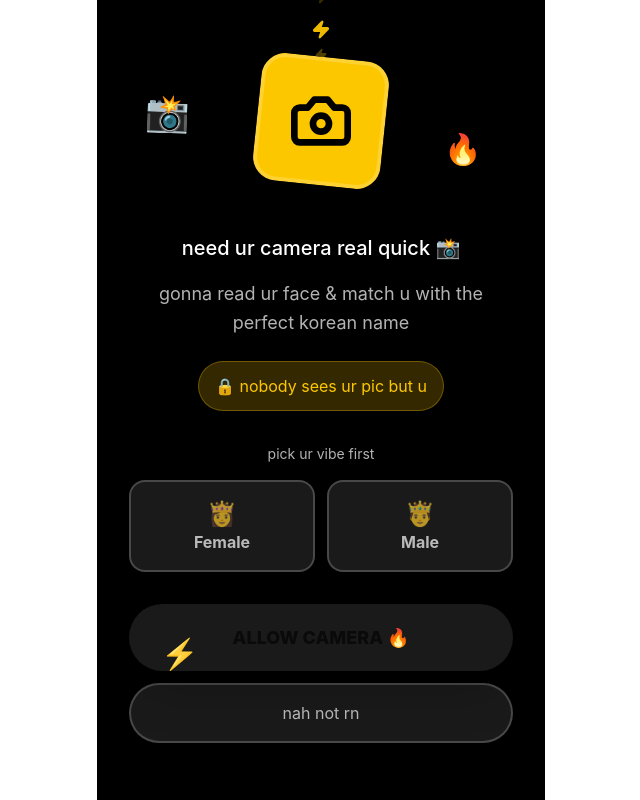
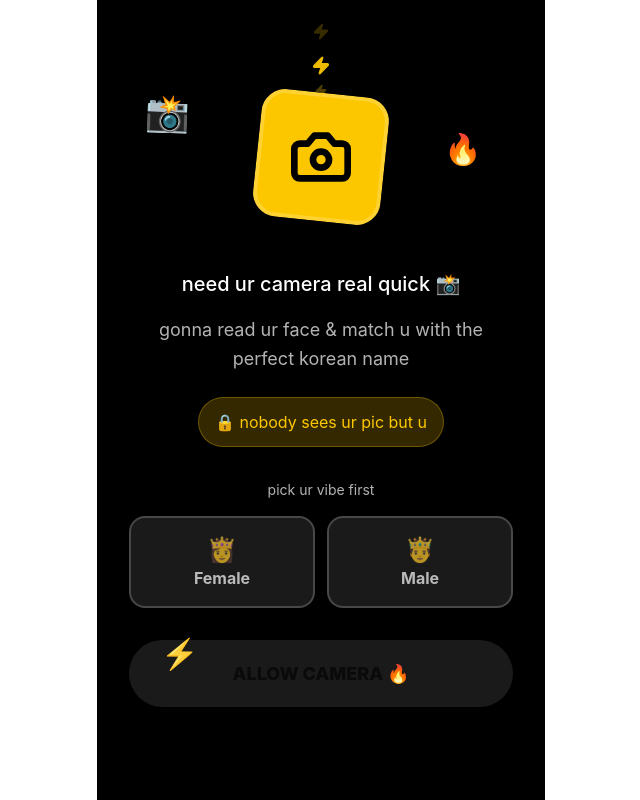
Before and after one commit to sinandsean/nameko-web, a React (Vite) app: page / in a window 1280 px wide. Both pictures are taken after a click on the button "LET'S GO 🔥". Shown: the whole page, without its empty margins (319-959 px from the left). Built offline with nearby package versions, Linux system fonts and the light colour scheme; a web font is replaced by a local one.

Commit message:
chore: remove unnecessary button

```diff
--- a/src/App.tsx
+++ b/src/App.tsx
@@ -1,5 +1,5 @@
-import { useState, useEffect, useRef } from "react";
-import { Routes, Route, useNavigate, useLocation } from "react-router-dom";
+import { useEffect, useRef, useState } from "react";
+import { Route, Routes, useLocation, useNavigate } from "react-router-dom";
 import { CameraPermissionScreen } from "./components/CameraPermissionScreen";
 import { LoadingScreen } from "./components/LoadingScreen";
 import { ResultScreen } from "./components/ResultScreen";
@@ -48,11 +48,6 @@ function App() {
       }
     };
     input.click();
-  };
-
-  const handleNotNow = () => {
-    isNavigatingRef.current = true;
-    navigate("/", { state: { fromForward: false } });
   };
 
   const handleCapture = (photoData: string) => {
@@ -109,7 +104,7 @@ function App() {
 
   const handleBackFromResult = () => {
     isNavigatingRef.current = true;
-    navigate('/permission', { state: { fromForward: false } });
+    navigate("/permission", { state: { fromForward: false } });
   };
 
   // Track the maximum index reached to prevent browser forward navigation
@@ -117,7 +112,7 @@ function App() {
   const isNavigatingRef = useRef(false);
 
   useEffect(() => {
-    const pathOrder = ['/', '/permission', '/loading', '/result'];
+    const pathOrder = ["/", "/permission", "/loading", "/result"];
     const currentIndex = pathOrder.indexOf(location.pathname);
 
     if (currentIndex === -1) return;
@@ -125,14 +120,17 @@ function App() {
     // Skip blocking if this is a programmatic navigation (from our app)
     if (isNavigatingRef.current) {
       isNavigatingRef.current = false;
-      maxReachedIndexRef.current = Math.max(maxReachedIndexRef.current, currentIndex);
+      maxReachedIndexRef.current = Math.max(
+        maxReachedIndexRef.current,
+        currentIndex
+      );
       return;
     }
 
     // Block only browser forward navigation (trying to go beyond max reached)
     if (currentIndex > maxReachedIndexRef.current) {
       // This is browser forward button - block it
-      navigate('/', { replace: true });
+      navigate("/", { replace: true });
     } else {
       // This is browser back button - allow it
       maxReachedIndexRef.current = currentIndex;
@@ -145,16 +143,21 @@ function App() {
       <div className="max-w-md mx-auto min-h-screen bg-white relative">
         <Routes>
           <Route path="/" element={<WelcomeScreen onStart={handleStart} />} />
-          <Route path="/permission" element={
-            <CameraPermissionScreen
-              onAllow={handleAllow}
-              onNotNow={handleNotNow}
+          <Route
+            path="/permission"
+            element={<CameraPermissionScreen onAllow={handleAllow} />}
           />
-          } />
-          <Route path="/loading" element={
-            capturedPhoto ? <LoadingScreen capturedPhoto={capturedPhoto} /> : null
-          } />
-          <Route path="/result" element={
+          <Route
+            path="/loading"
+            element={
+              capturedPhoto ? (
+                <LoadingScreen capturedPhoto={capturedPhoto} />
+              ) : null
+            }
+          />
+          <Route
+            path="/result"
+            element={
               capturedPhoto ? (
                 <ResultScreen
                   capturedPhoto={capturedPhoto}
@@ -164,7 +167,8 @@ function App() {
                   onBack={handleBackFromResult}
                 />
               ) : null
-          } />
+            }
+          />
         </Routes>
 
         {showShareSheet && (
--- a/src/components/CameraPermissionScreen.tsx
+++ b/src/components/CameraPermissionScreen.tsx
@@ -1,14 +1,15 @@
-import { motion } from 'motion/react';
-import { Camera, Zap } from 'lucide-react';
-import { useState, useEffect } from 'react';
-import { useLocation } from 'react-router-dom';
+import { Camera, Zap } from "lucide-react";
+import { motion } from "motion/react";
+import { useState } from "react";
+import { useLocation } from "react-router-dom";
 
 interface CameraPermissionScreenProps {
   onAllow: (gender: "F" | "M") => void;
-  onNotNow: () => void;
 }
 
-export function CameraPermissionScreen({ onAllow, onNotNow }: CameraPermissionScreenProps) {
+export function CameraPermissionScreen({
+  onAllow,
+}: CameraPermissionScreenProps) {
   const [selectedGender, setSelectedGender] = useState<"F" | "M" | null>(null);
   const location = useLocation();
 
@@ -20,7 +21,7 @@ export function CameraPermissionScreen({ onAllow, onNotNow }: CameraPermissionSc
       initial={isNavigatingBack ? false : { opacity: 0, x: 100 }}
       animate={{ opacity: 1, x: 0 }}
       exit={{ opacity: 0, x: -100 }}
-      transition={{ duration: 0.3, ease: 'easeOut' }}
+      transition={{ duration: 0.3, ease: "easeOut" }}
       className="relative w-full h-screen flex flex-col items-center justify-center p-8 overflow-hidden bg-black"
     >
       {/* Floating emojis */}
@@ -50,11 +51,19 @@ export function CameraPermissionScreen({ onAllow, onNotNow }: CameraPermissionSc
       <motion.div
         initial={isNavigatingBack ? false : { scale: 0.8, opacity: 0 }}
         animate={{ scale: 1, opacity: 1 }}
-        transition={{ delay: isNavigatingBack ? 0 : 0.2, duration: 0.5, type: 'spring', stiffness: 200 }}
+        transition={{
+          delay: isNavigatingBack ? 0 : 0.2,
+          duration: 0.5,
+          type: "spring",
+          stiffness: 200,
+        }}
         className="mb-12 relative"
       >
         <div className="w-32 h-32 rounded-3xl bg-yellow-400 flex items-center justify-center shadow-2xl border-4 border-white/20 rotate-6">
-          <Camera className="w-16 h-16 text-black -rotate-6" strokeWidth={2.5} />
+          <Camera
+            className="w-16 h-16 text-black -rotate-6"
+            strokeWidth={2.5}
+          />
         </div>
         {/* Glow */}
         <div className="absolute inset-0 w-32 h-32 rounded-3xl bg-yellow-400 blur-2xl opacity-60 -z-10" />
@@ -66,13 +75,13 @@ export function CameraPermissionScreen({ onAllow, onNotNow }: CameraPermissionSc
             animate={{
               y: [0, -40, -80],
               opacity: [0, 1, 0],
-              scale: [0.5, 1, 0.8]
+              scale: [0.5, 1, 0.8],
             }}
             transition={{
               duration: 2,
               repeat: Infinity,
               delay: i * 0.6,
-              ease: 'easeOut'
+              ease: "easeOut",
             }}
             className="absolute top-0 left-1/2 -translate-x-1/2"
           >
@@ -88,10 +97,11 @@ export function CameraPermissionScreen({ onAllow, onNotNow }: CameraPermissionSc
         transition={{ delay: isNavigatingBack ? 0 : 0.4, duration: 0.5 }}
         className="text-center mb-8 max-w-sm"
       >
-        <h2 className="text-white mb-4">
-          need ur camera real quick 📸
-        </h2>
-        <p className="text-white/70 leading-relaxed" style={{ fontSize: '1.125rem' }}>
+        <h2 className="text-white mb-4">need ur camera real quick 📸</h2>
+        <p
+          className="text-white/70 leading-relaxed"
+          style={{ fontSize: "1.125rem" }}
+        >
           gonna read ur face & match u with the perfect korean name
         </p>
 
@@ -101,9 +111,7 @@ export function CameraPermissionScreen({ onAllow, onNotNow }: CameraPermissionSc
           transition={{ delay: isNavigatingBack ? 0 : 0.6 }}
           className="mt-6 px-4 py-3 rounded-full bg-yellow-400/20 backdrop-blur-sm border border-yellow-400/30 inline-block"
         >
-          <p className="text-yellow-400">
-            🔒 nobody sees ur pic but u
-          </p>
+          <p className="text-yellow-400">🔒 nobody sees ur pic but u</p>
         </motion.div>
       </motion.div>
 
@@ -114,7 +122,10 @@ export function CameraPermissionScreen({ onAllow, onNotNow }: CameraPermissionSc
         transition={{ delay: isNavigatingBack ? 0 : 0.5, duration: 0.5 }}
         className="w-full mb-8"
       >
-        <p className="text-white/70 text-center mb-4" style={{ fontSize: '0.875rem' }}>
+        <p
+          className="text-white/70 text-center mb-4"
+          style={{ fontSize: "0.875rem" }}
+        >
           pick ur vibe first
         </p>
         <div className="flex gap-3">
@@ -128,7 +139,7 @@ export function CameraPermissionScreen({ onAllow, onNotNow }: CameraPermissionSc
             }`}
           >
             <div className="text-2xl mb-1">👸</div>
-            <div style={{ fontSize: '1rem', fontWeight: '700' }}>Female</div>
+            <div style={{ fontSize: "1rem", fontWeight: "700" }}>Female</div>
           </motion.button>
           <motion.button
             whileTap={{ scale: 0.95 }}
@@ -140,7 +151,7 @@ export function CameraPermissionScreen({ onAllow, onNotNow }: CameraPermissionSc
             }`}
           >
             <div className="text-2xl mb-1">🤴</div>
-            <div style={{ fontSize: '1rem', fontWeight: '700' }}>Male</div>
+            <div style={{ fontSize: "1rem", fontWeight: "700" }}>Male</div>
           </motion.button>
         </div>
       </motion.div>
@@ -162,24 +173,24 @@ export function CameraPermissionScreen({ onAllow, onNotNow }: CameraPermissionSc
               : "bg-white/10 text-white/30 cursor-not-allowed"
           }`}
         >
-          <span className="relative z-10" style={{ fontSize: '1.125rem', fontWeight: '800' }}>
+          <span
+            className="relative z-10"
+            style={{ fontSize: "1.125rem", fontWeight: "800" }}
+          >
             ALLOW CAMERA 🔥
           </span>
           {selectedGender && (
             <motion.div
-              animate={{ x: ['-100%', '200%'] }}
-              transition={{ duration: 2, repeat: Infinity, ease: 'linear', repeatDelay: 1 }}
+              animate={{ x: ["-100%", "200%"] }}
+              transition={{
+                duration: 2,
+                repeat: Infinity,
+                ease: "linear",
+                repeatDelay: 1,
+              }}
               className="absolute inset-0 w-1/3 bg-gradient-to-r from-transparent via-white/40 to-transparent skew-x-12"
             />
           )}
-        </motion.button>
-
-        <motion.button
-          whileTap={{ scale: 0.98 }}
-          onClick={onNotNow}
-          className="w-full bg-white/10 backdrop-blur-sm text-white/70 py-4 rounded-full border-2 border-white/20 active:bg-white/20 transition-colors"
-        >
-          nah not rn
         </motion.button>
       </motion.div>
     </motion.div>
```
Lines whose indentation alone changed are shown as unchanged.
